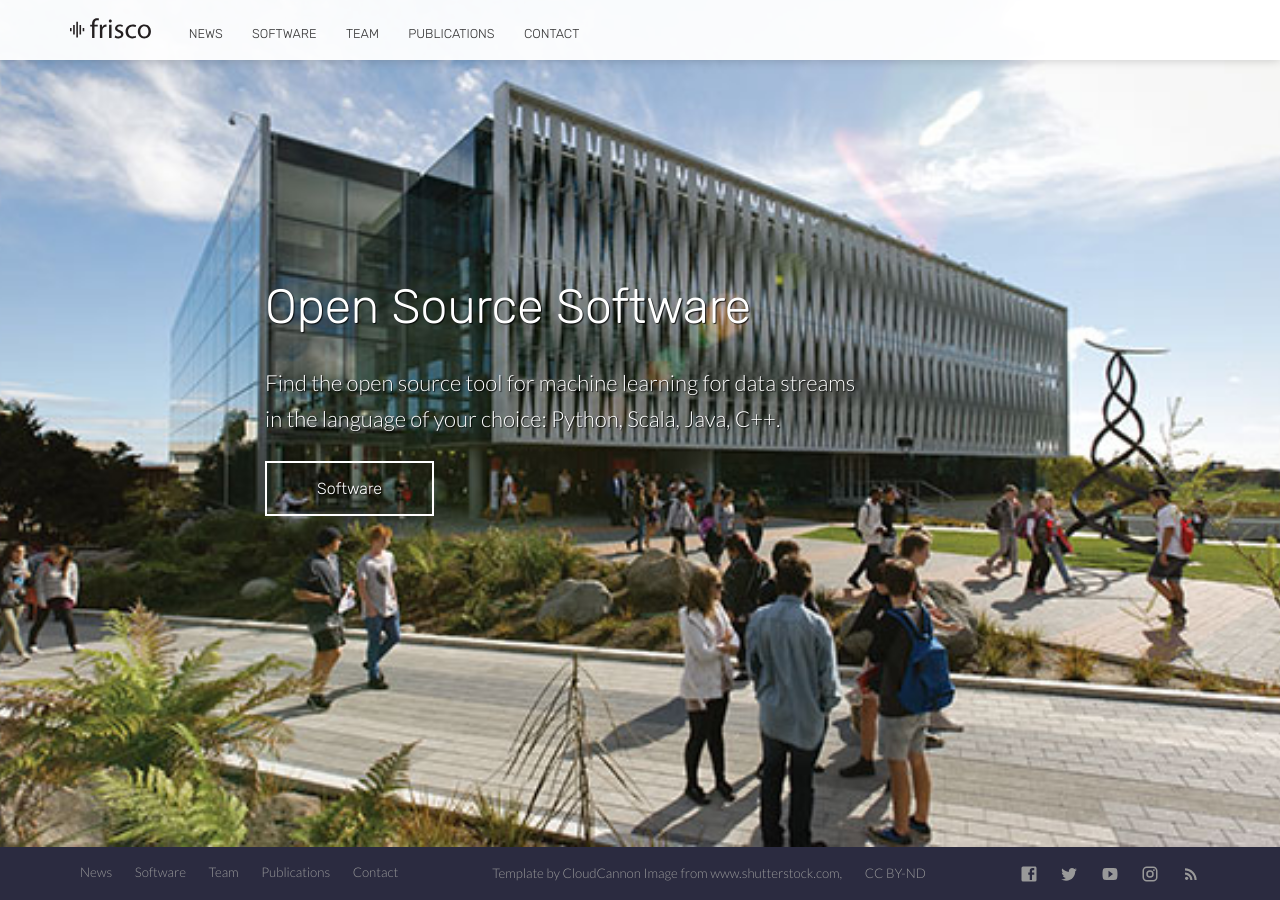
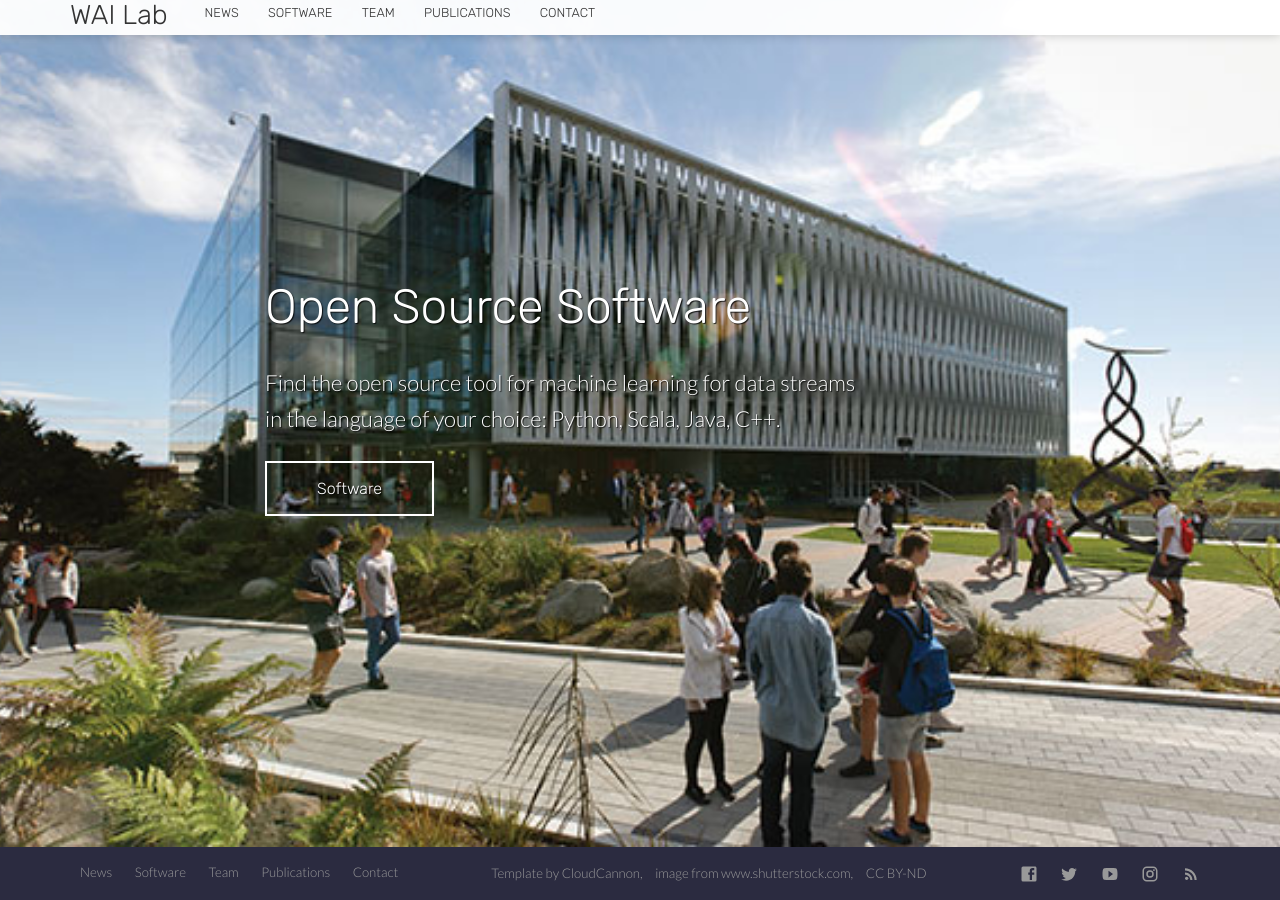
Before and after one commit to abifet/wai, a Jekyll site: the page built from index.html, in a window 1280 px wide and 900 px high, scrolled down 3280 px. Built offline with Jekyll 4.4.1, drawn with Linux system fonts in a browser that asks for light colours; nearby versions of some CDN libraries.

Commit message:
Update logo

```diff
--- a/_layouts/default.html
+++ b/_layouts/default.html
@@ -30,8 +30,8 @@
 			<div class="container">
 				<div class="company-name">
 					<a href="{{ site.baseurl }}/">
-						<span class="dark-logo"><img width="104" height="38" src="{{ site.baseurl }}/images/logo/dark.svg" alt="dark frisco logo"></span>
-						<span class="light-logo"><img width="104" height="38" src="{{ site.baseurl }}/images/logo/light.svg" alt="light frisco logo"></span>
+						<span class="dark-logo">WAI Lab</span>
+						<span class="light-logo">WAI Lab</span>
 					</a>
 				</div>
 				{% include navigation.html %}
@@ -66,8 +66,8 @@
 				</ul>
 				<p class="copyright">
 					<a href="https://cloudcannon.com/">
-						Template by CloudCannon
-					 </span>Image from www.shutterstock.com, <a class="license" href="http://creativecommons.org/licenses/by-nd/4.0/">CC BY-ND</a></span>
+						Template by CloudCannon, </a>
+					 </span>image from www.shutterstock.com, <a class="license" href="http://creativecommons.org/licenses/by-nd/4.0/">CC BY-ND</a></span>
 					</a>
 				</p>
 			</div>
```
